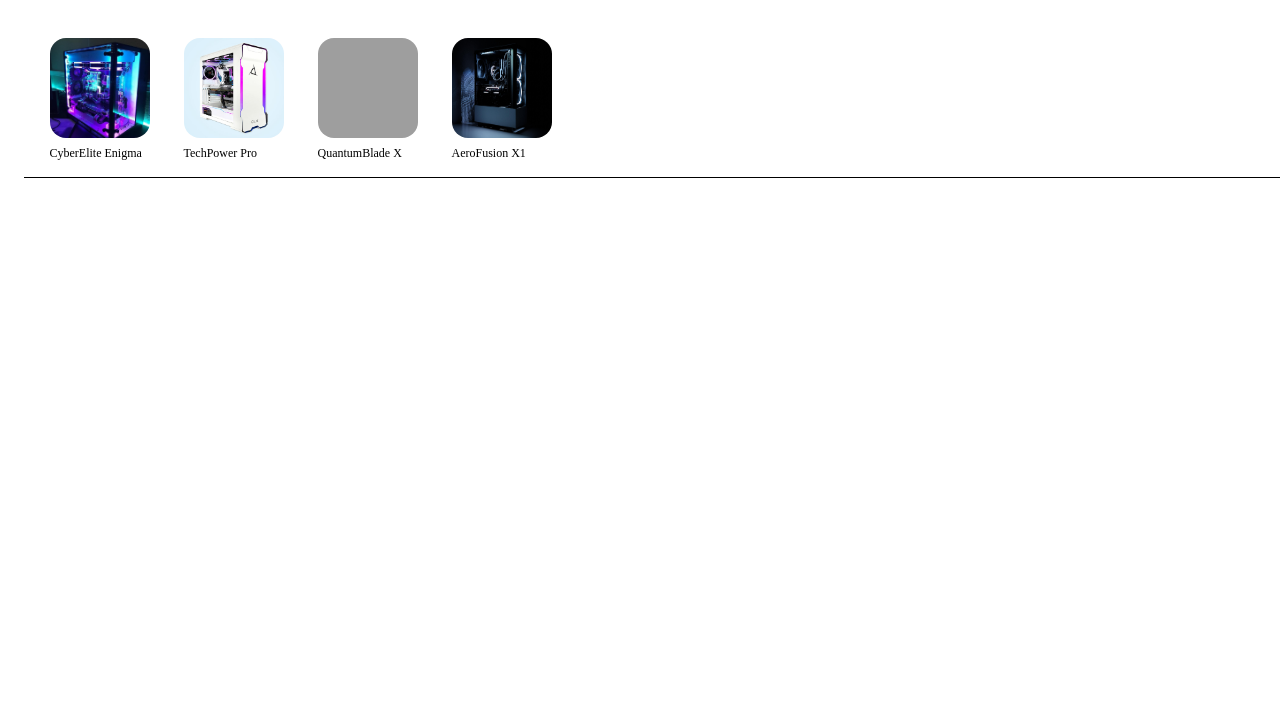
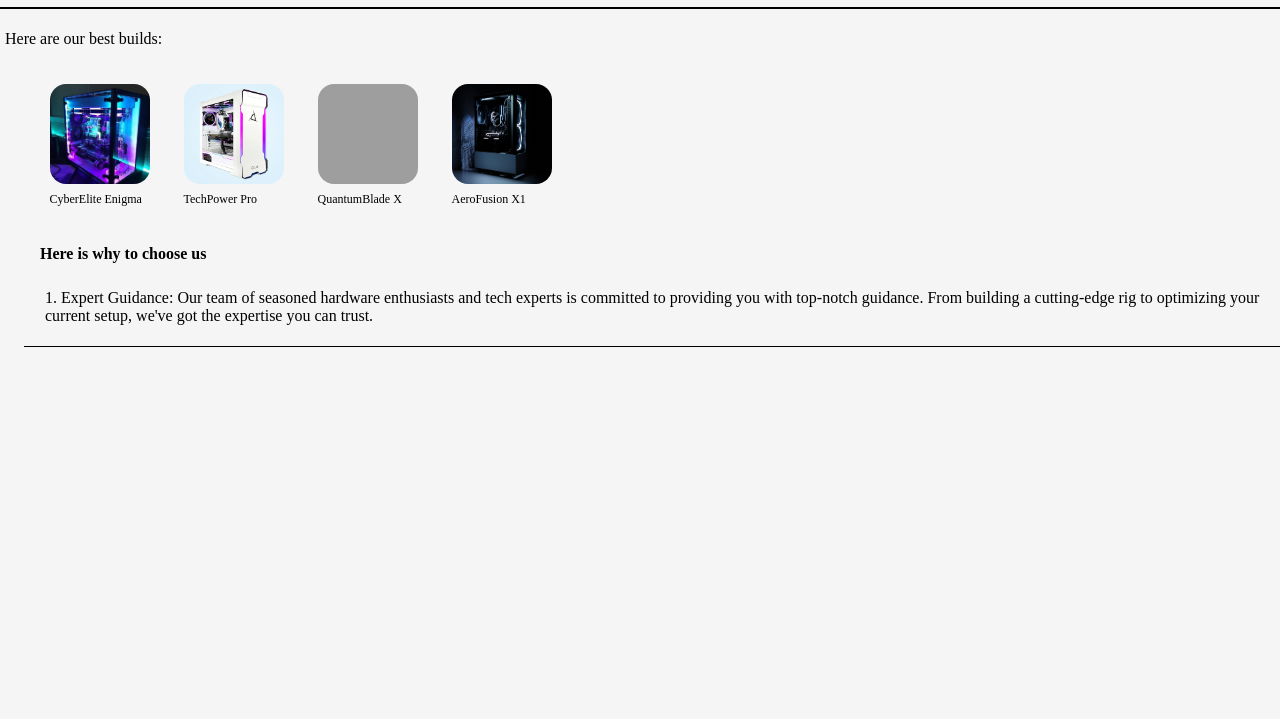
Before and after one commit to emilkyurpekov/TechMate, a plain HTML site: page front-end/index.html in a window 1280 px wide. Shown: the part 81-800 px from the top of the page. Drawn offline with Linux system fonts and the light colour scheme; grey boxes are pictures that could not be loaded.

Commit message:
Update index.html

```diff
--- a/front-end/index.html
+++ b/front-end/index.html
@@ -3,21 +3,27 @@
 <head>
     <meta charset="UTF-8">
     <meta name="viewport" content="width=device-width, initial-scale=1.0">
+    <link rel="icon" href="pc.ico.png" type="image/x-icon">
     <title>TechMate</title>
     <link rel="stylesheet" href="header.css">
     <link rel="stylesheet" href="buttons.css">
     <link rel="stylesheet" href="pre-builtpcs.css">
+    <link rel="stylesheet" href="border.css">
+    <link rel="stylesheet" href="background.css">
+    <link rel="stylesheet" href="bodycopy.css">
 </head>
 <body>
     <div class="tech-header">
         <header>
             <h1>Welcome to TechMate</h1>
         </header>
+
+        <p>Unlock Your PC's Potential with Ease</p>
     </div>
     <div class="menu">
         <div class="buttons-left">
             <a href="index.html" class="button">Home</a>
-            <a href="about.html" class="button">About</a>
+            <a href="buttonLinks/about.html" class="button">About</a>
             <a href="contact.html" class="button">Contact Us</a>
         </div>
         <div class="buttons-right">
@@ -26,23 +32,28 @@
             <a href="feedback.html" class="button">Feedback</a>
         </div>
     </div>
+    <p>Here are our best builds:</p>
     <div class="pics-computer">
         <h4></h4>
         <div class="image-container">
             <img src="pc1.jpg" alt="pc" class="pc1">
-            <div class="image-text">CyberElite Enigma</div>
+            <div class="image-text"><a href="">CyberElite Enigma</a></div>
         </div>
         <div class="image-container">
             <img src="pc2.jpeg" alt="pc" class="pc2">
-            <div class="image-text">TechPower Pro</div>
+            <div class="image-text"><a href="">TechPower Pro</a></div>
         </div>
         <div class="image-container">
             <img src="pc3.png" alt="pc" class="pc3">
-            <div class="image-text">QuantumBlade X</div>
+            <div class="image-text"> <a href="">QuantumBlade X</a></div>
         </div>
         <div class="image-container">
             <img src="pc4.jpg" alt="pc" class="pc4">
-            <div class="image-text">AeroFusion X1</div>
+            <div class="image-text"><a href="">AeroFusion X1</a></div>
+        </div>
+        <h4> Here is why to choose us</h4>
+        <div class = "background-image">
+           <p>1. Expert Guidance: Our team of seasoned hardware enthusiasts and tech experts is committed to providing you with top-notch guidance. From building a cutting-edge rig to optimizing your current setup, we've got the expertise you can trust.</p>
         </div>
 </body>
 </html>
```
